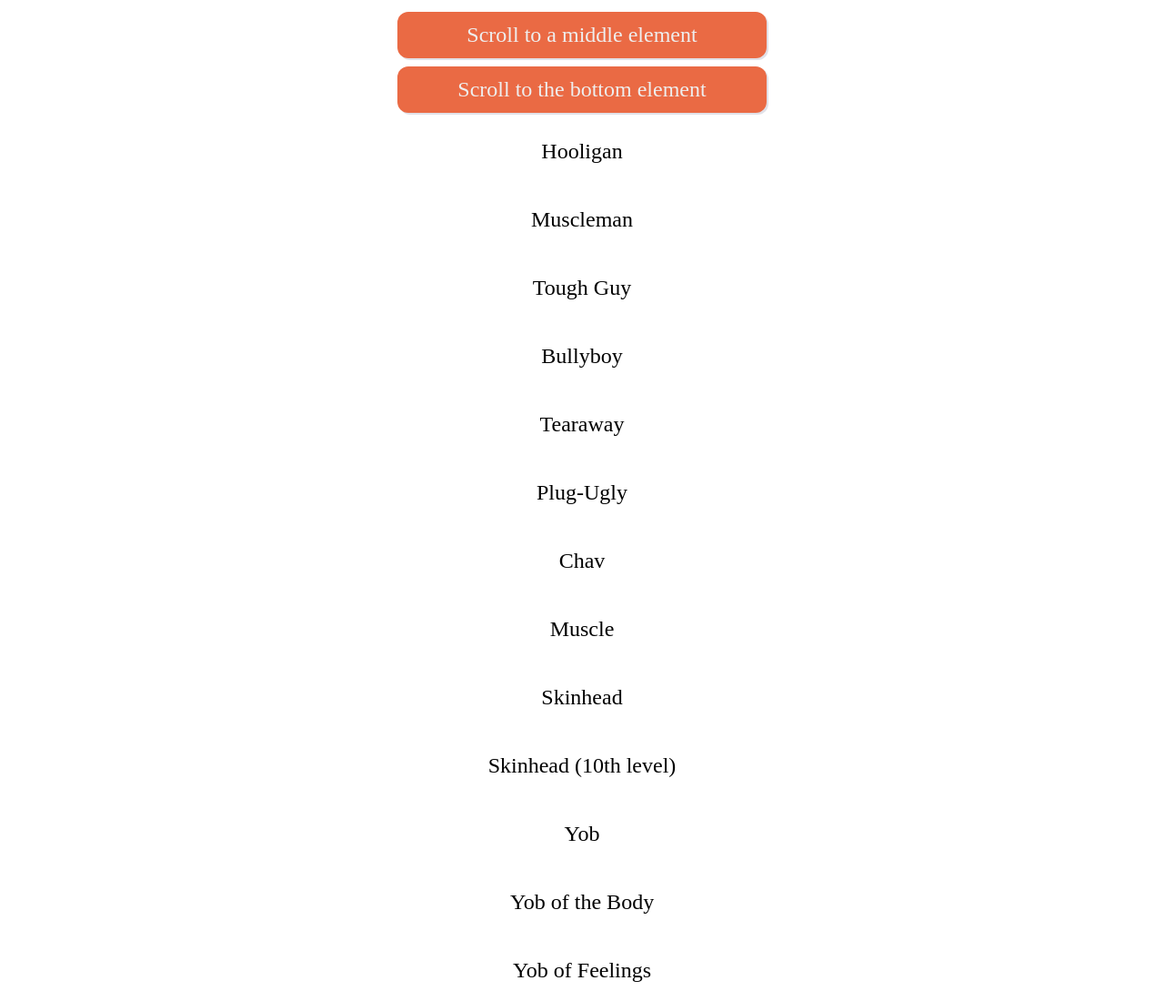
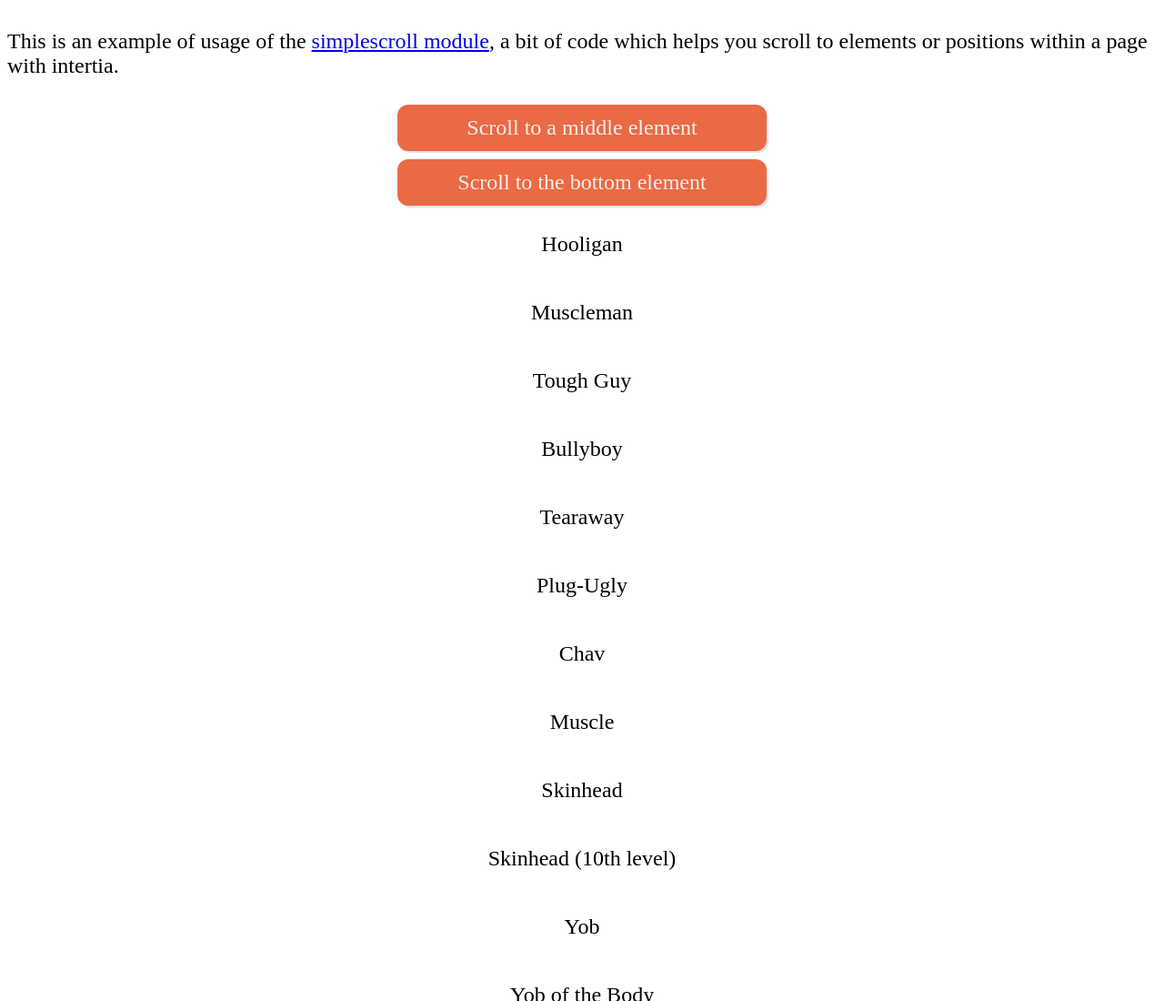
Before and after one commit to jimkang/simplescroll, a website: page index.html in a window 1280 px wide. Shown: the top 1100 px of the page at 91% size. Drawn offline with nearby package versions, Linux system fonts and the light colour scheme.

Commit message:
Add explanation to example.

```diff
--- a/index.html
+++ b/index.html
@@ -42,6 +42,10 @@ body {
 
 <script src="https://d3js.org/d3.v3.min.js"></script>
 <script src="simplescroll.js"></script>
+
+<p>
+  This is an example of usage of the <a href="https://github.com/jimkang/simplescroll/">simplescroll module</a>, a bit of code which helps you scroll to elements or positions within a page with intertia.
+</p>
 
 <div id="container">
   <div id="top-element" class="scroll-to-middle button">Scroll to a middle element</div>
```
